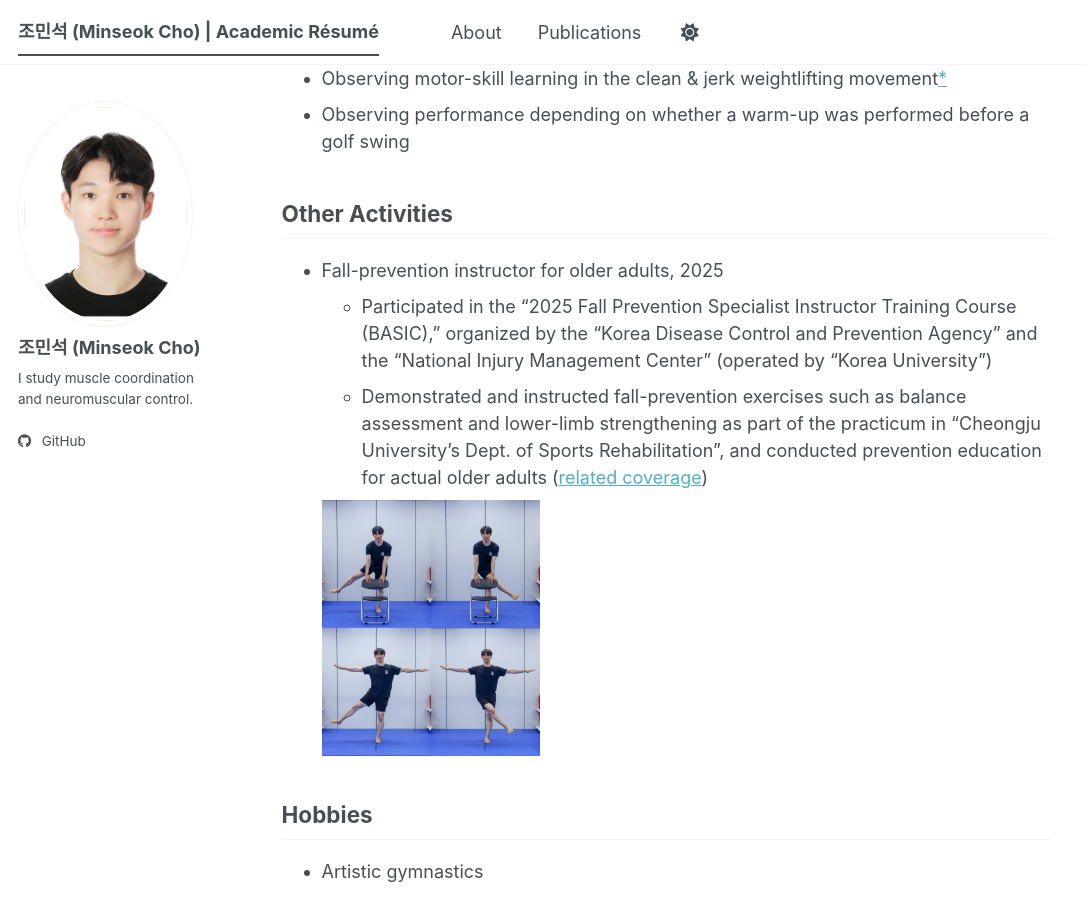
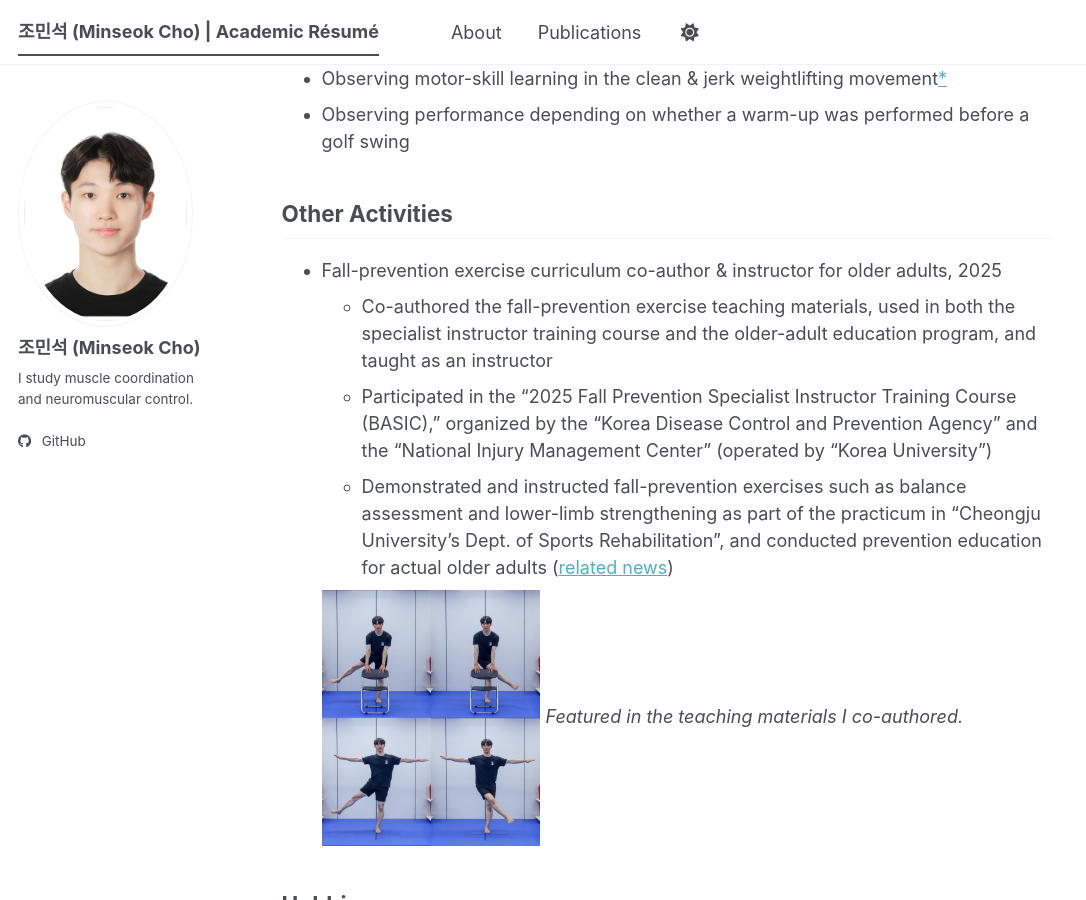
Before and after one commit to Rukkha1024/Rukkha1024.github.io, a Jekyll site: the page built from _pages/about.md, in a window 1280 px wide and 900 px high, scrolled down 1528 px. Shown: the whole window, without its empty margins (0-1086 px from the left). Built offline with Jekyll 4.4.1, drawn with Linux system fonts in a browser that asks for light colours; a style sheet for code colours, icons or effects is not loaded.

Commit message:
낙상 예방 교재 집필진·강사 역할 추가 및 시연 사진 설명 보강

```diff
--- a/_pages/about.md
+++ b/_pages/about.md
@@ -45,11 +45,13 @@ Using multi-channel electromyography (EMG) and NMF-based muscle synergy analysis
 
 ## Other Activities
 
-- Fall-prevention instructor for older adults, 2025
+- Fall-prevention exercise curriculum co-author & instructor for older adults, 2025
+  - Co-authored the fall-prevention exercise teaching materials, used in both the specialist instructor training course and the older-adult education program, and taught as an instructor
   - Participated in the "2025 Fall Prevention Specialist Instructor Training Course (BASIC)," organized by the "Korea Disease Control and Prevention Agency" and the "National Injury Management Center" (operated by "Korea University")
-  - Demonstrated and instructed fall-prevention exercises such as balance assessment and lower-limb strengthening as part of the practicum in "Cheongju University's Dept. of Sports Rehabilitation", and conducted prevention education for actual older adults ([related coverage](https://www.sisanews.org/articles/224088838594))
+  - Demonstrated and instructed fall-prevention exercises such as balance assessment and lower-limb strengthening as part of the practicum in "Cheongju University's Dept. of Sports Rehabilitation", and conducted prevention education for actual older adults ([related news](https://www.sisanews.org/articles/224088838594))
 
-  ![Fall-prevention exercise demonstration](../images/fall-prevention-demo.jpg){: style="width:30%"}
+  ![The author demonstrating a fall-prevention exercise, featured in the course teaching materials](../images/fall-prevention-demo.jpg){: style="width:30%"}
+  *Featured in the teaching materials I co-authored.*
 
 ## Hobbies
 
```
